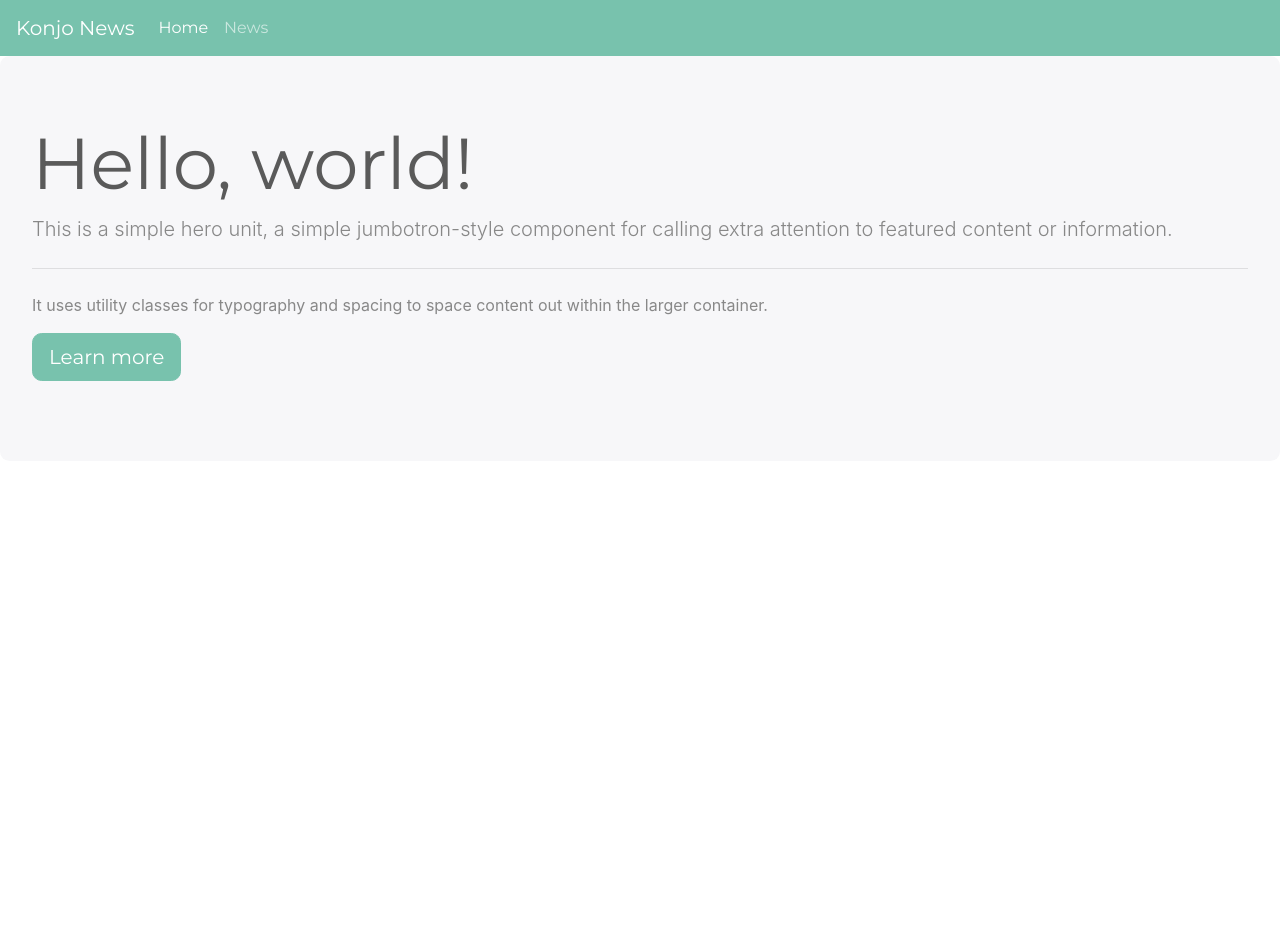
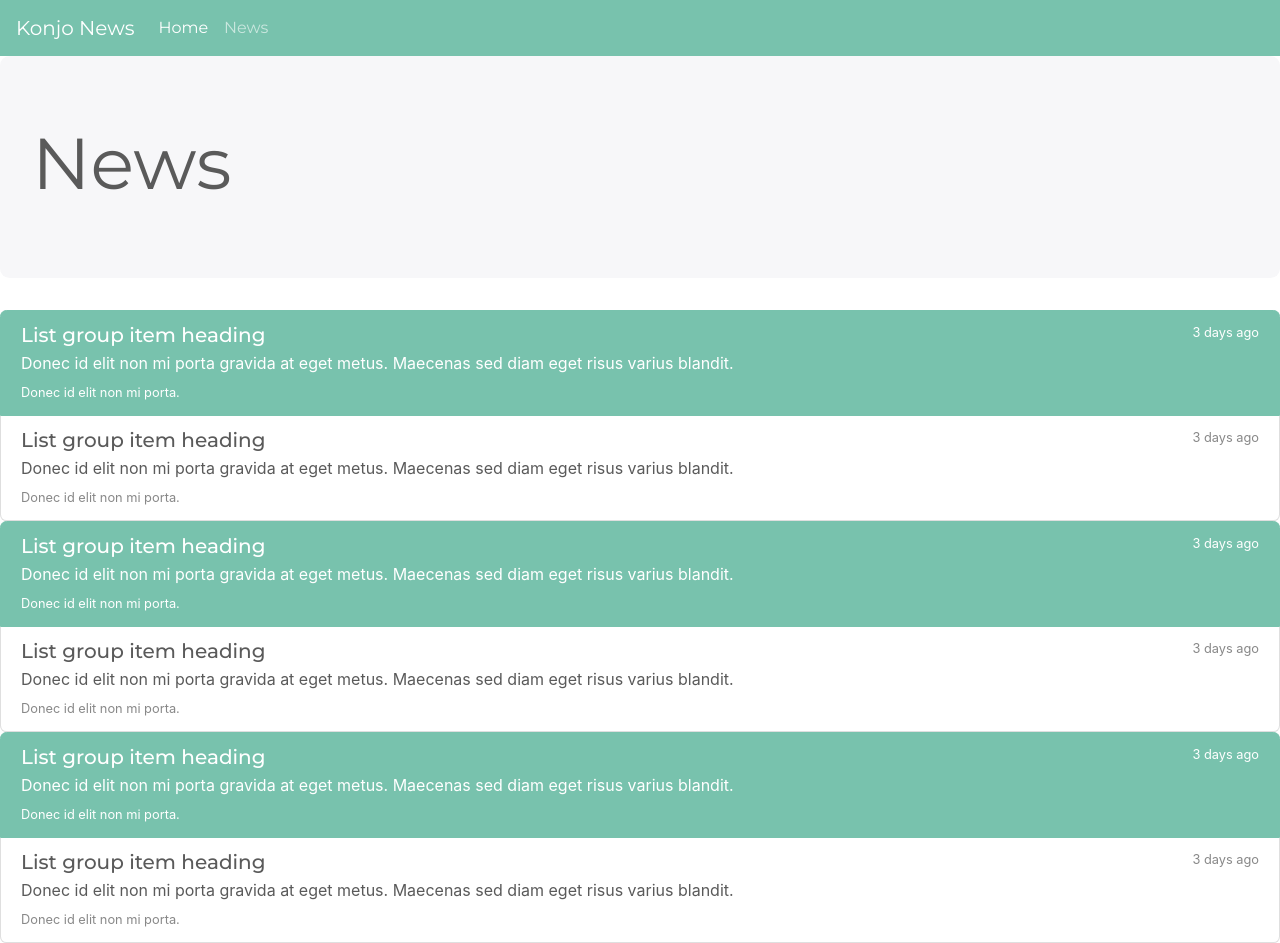
Before and after one commit to konjoinfinity/vueapp, a Vue app in the folder vueapp/: page /#/news in a window 1280 px wide. Before the commit the page ends 800 px from the top, so only its background shows below. Built offline with nearby package versions, Linux system fonts and the light colour scheme.

Commit message:
added news feed

```diff
--- a/vueapp/src/components/Home.vue
+++ b/vueapp/src/components/Home.vue
@@ -1,10 +1,8 @@
 <template>
   <div class="home">
     <div class="jumbotron">
-      <h1 class="display-3">Hello, world!</h1>
-      <p
-        class="lead"
-      >This is a simple hero unit, a simple jumbotron-style component for calling extra attention to featured content or information.</p>
+      <h1 class="display-3">Welcome!</h1>
+      <p class="lead">View current events in real time and subscribe to stay even more in the loop.</p>
       <hr class="my-4" />
       <p>It uses utility classes for typography and spacing to space content out within the larger container.</p>
       <p class="lead">
--- a/vueapp/src/components/News.vue
+++ b/vueapp/src/components/News.vue
@@ -1,15 +1,84 @@
 <template>
   <div class="NewsPage">
     <div class="jumbotron">
-      <h1 class="display-3">Hello, world!</h1>
-      <p
-        class="lead"
-      >This is a simple hero unit, a simple jumbotron-style component for calling extra attention to featured content or information.</p>
-      <hr class="my-4" />
-      <p>It uses utility classes for typography and spacing to space content out within the larger container.</p>
-      <p class="lead">
-        <a class="btn btn-primary btn-lg" href="#" role="button">Learn more</a>
-      </p>
+      <h2 class="display-3">News</h2>
+    </div>
+    <div class="flex-row">
+      <div class="list-group">
+        <a
+          href="#"
+          class="list-group-item list-group-item-action flex-column align-items-start active"
+        >
+          <div class="d-flex w-100 justify-content-between">
+            <h5 class="mb-1">List group item heading</h5>
+            <small>3 days ago</small>
+          </div>
+          <p
+            class="mb-1"
+          >Donec id elit non mi porta gravida at eget metus. Maecenas sed diam eget risus varius blandit.</p>
+          <small>Donec id elit non mi porta.</small>
+        </a>
+        <a href="#" class="list-group-item list-group-item-action flex-column align-items-start">
+          <div class="d-flex w-100 justify-content-between">
+            <h5 class="mb-1">List group item heading</h5>
+            <small class="text-muted">3 days ago</small>
+          </div>
+          <p
+            class="mb-1"
+          >Donec id elit non mi porta gravida at eget metus. Maecenas sed diam eget risus varius blandit.</p>
+          <small class="text-muted">Donec id elit non mi porta.</small>
+        </a>
+      </div>
+      <div class="list-group">
+        <a
+          href="#"
+          class="list-group-item list-group-item-action flex-column align-items-start active"
+        >
+          <div class="d-flex w-100 justify-content-between">
+            <h5 class="mb-1">List group item heading</h5>
+            <small>3 days ago</small>
+          </div>
+          <p
+            class="mb-1"
+          >Donec id elit non mi porta gravida at eget metus. Maecenas sed diam eget risus varius blandit.</p>
+          <small>Donec id elit non mi porta.</small>
+        </a>
+        <a href="#" class="list-group-item list-group-item-action flex-column align-items-start">
+          <div class="d-flex w-100 justify-content-between">
+            <h5 class="mb-1">List group item heading</h5>
+            <small class="text-muted">3 days ago</small>
+          </div>
+          <p
+            class="mb-1"
+          >Donec id elit non mi porta gravida at eget metus. Maecenas sed diam eget risus varius blandit.</p>
+          <small class="text-muted">Donec id elit non mi porta.</small>
+        </a>
+      </div>
+      <div class="list-group">
+        <a
+          href="#"
+          class="list-group-item list-group-item-action flex-column align-items-start active"
+        >
+          <div class="d-flex w-100 justify-content-between">
+            <h5 class="mb-1">List group item heading</h5>
+            <small>3 days ago</small>
+          </div>
+          <p
+            class="mb-1"
+          >Donec id elit non mi porta gravida at eget metus. Maecenas sed diam eget risus varius blandit.</p>
+          <small>Donec id elit non mi porta.</small>
+        </a>
+        <a href="#" class="list-group-item list-group-item-action flex-column align-items-start">
+          <div class="d-flex w-100 justify-content-between">
+            <h5 class="mb-1">List group item heading</h5>
+            <small class="text-muted">3 days ago</small>
+          </div>
+          <p
+            class="mb-1"
+          >Donec id elit non mi porta gravida at eget metus. Maecenas sed diam eget risus varius blandit.</p>
+          <small class="text-muted">Donec id elit non mi porta.</small>
+        </a>
+      </div>
     </div>
   </div>
 </template>
```
